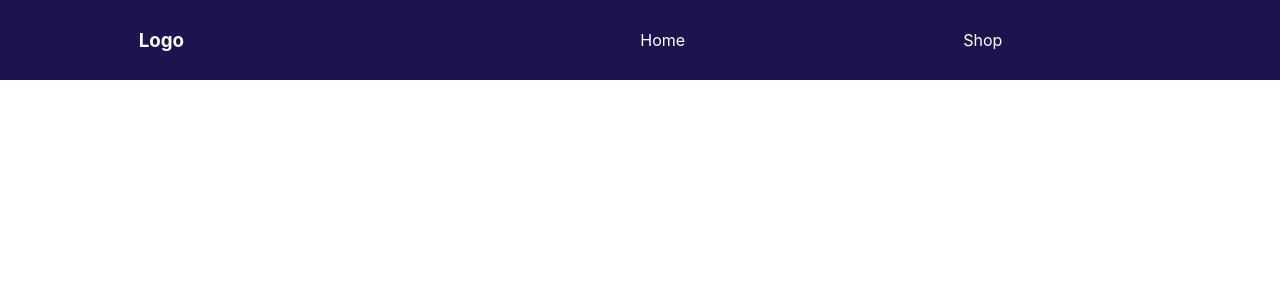
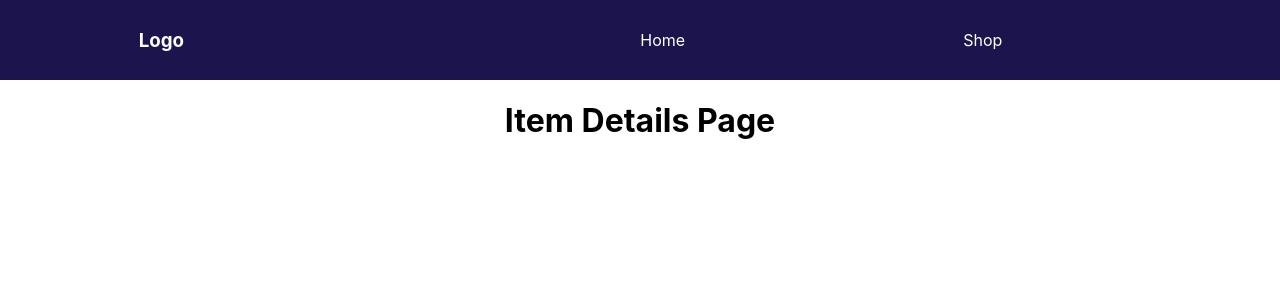
Before and after one commit to amandakso/odin-shopping, a React (Create React App) app: page /shop/1 in a window 1280 px wide. Before the commit this address had no page. Shown: the top 300 px of the page. Built offline with nearby package versions, Linux system fonts and the light colour scheme.

Commit message:
add links to item details pages

```diff
--- a/src/App.js
+++ b/src/App.js
@@ -4,6 +4,7 @@ import Navbar from "./components/Navbar";
 import Home from "./components/Home";
 import Shop from "./components/Shop";
 import ShoppingCart from "./components/ShoppingCart";
+import ItemDetails from "./components/ItemDetails";
 import './App.css';
 
 const App = () => {
@@ -59,6 +60,7 @@ const App = () => {
           <Route path="/" element={<Home />} />
           <Route path="/shop" element={<Shop onClick={addToCart} total={total} cart={cart}/>} />
           <Route path="/cart" element={<ShoppingCart onClick={addToCart} cart={cart} items={items}/>} />
+          <Route path="/shop/:id" element={<ItemDetails />}/>
         </Routes>
       </BrowserRouter>
     </div>
--- /dev/null
+++ b/src/components/ItemDetails.js
@@ -0,0 +1,12 @@
+import React from "react";
+
+const ItemDetails = (props) => {
+    console.log(props);
+    return (
+        <div>
+            <h1>Item Details Page</h1>
+        </div>
+    );
+};
+
+export default ItemDetails;
--- a/src/components/Shop.js
+++ b/src/components/Shop.js
@@ -6,6 +6,7 @@ import shoppingCart from './cart-variant.png';
 const Shop = (props) => {
     let total = props.total;
     let cart = props.cart;
+    console.log(cart);
     let addToCart = props.onClick;
     const [items, setItems] = useState([]);
 
@@ -45,7 +46,7 @@ const Shop = (props) => {
             <h2><Link className="cart-link" to="/cart"><img src={shoppingCart} alt="shopping cart"></img>({total})</Link></h2>
             <div className="cards">
                 {items.map((item) => (
-                    <Item key={item.id} item={item} cart={cart} onClick={addToCart}/>
+                    <Link to={`/shop/${item.id}`}><Item key={item.id} item={item} cart={cart} onClick={addToCart}/></Link>
                 ))}
             </div>
 
--- a/src/components/shoppingCart.js
+++ b/src/components/shoppingCart.js
@@ -1,4 +1,5 @@
 import React, { useState, useEffect } from "react";
+import { Link } from "react-router-dom";
 import Item from './Item';
 
 const ShoppingCart = (props) => {
@@ -28,7 +29,7 @@ const ShoppingCart = (props) => {
             <h1>Shopping Cart</h1>
             <div className="cards">
                 {shoppingItems.map((shoppingItem) => (
-                    <Item key={shoppingItem.id} item={shoppingItem} cart={cart} onClick={addToCart}/>
+                    <Link to={`/shop/${shoppingItem.id}`}><Item key={shoppingItem.id} item={shoppingItem} cart={cart} onClick={addToCart}/></Link>
                 ))}
             </div>
 
```
